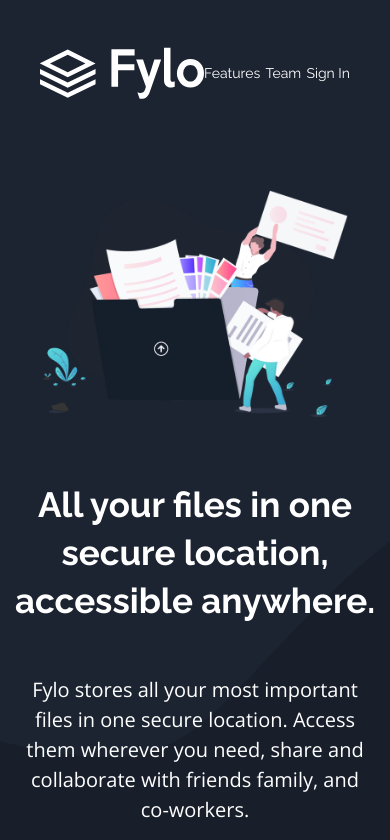
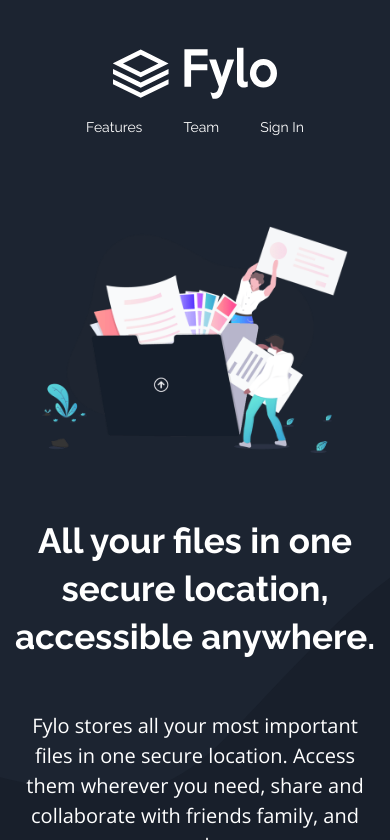
Before and after one commit to oppahero/fylo-dark-theme-landing-page, a Next.js app: page / in a window 390 px wide. Shown: the top 840 px of the page. Built offline with nearby package versions, Linux system fonts and the light colour scheme.

Commit message:
Fixed nav issue on mobile screen

```diff
--- a/src/pages/index.tsx
+++ b/src/pages/index.tsx
@@ -37,7 +37,7 @@ export default function Home() {
         <link rel="icon" href="/images/favicon-32x32.png" />
       </Head>
       <main role='main' className={`${styles.main} ${open_sans.variable}`}>
-        <nav >
+        <nav className={styles.nav}>
           <Image
             src="/images/logo.svg"
             alt="Fylo logo"
@@ -214,7 +214,6 @@ export default function Home() {
           <div className={styles.suscribeContainer} id='sigin'>
             <h2 className={styles.h2}>Get early access today</h2>
             <p>It only takes a minute to sign up and our free starter tier is extremely generous. If you have any questions, our support team would be happy to help you.</p>
-
             <form noValidate onSubmit={handleSubmit}>
               <div className={styles.suscribe}>
                 <div className={styles.inputGroup}>
--- a/src/styles/Home.module.css
+++ b/src/styles/Home.module.css
@@ -1,15 +1,21 @@
 .main {
   font-family: var(--font-opensans);
+}
+
+.nav {
+  flex-direction: column;
+  align-items: center;
+  gap: 20px;
 }
 
 .navUl {
   display: flex;
   width: 300px;
-  justify-content: space-between;
+  justify-content: space-evenly;
   align-items: center;
 }
 
-.inputGroup{
+.inputGroup {
   display: flex;
   flex-direction: column;
 }
@@ -318,15 +324,22 @@
   font-weight: 700;
 }
 
-
-
-
 @media screen and (max-width: 350px) {
 }
 
 @media screen and (min-width: 750px) {
   .navLi {
     font-size: 20px;
+  }
+
+  .nav {
+    justify-content: space-between;
+    flex-direction: row;
+    gap: 0;
+  }
+
+  .navUl {
+    justify-content: space-between;
   }
 
   .imageIntro {
@@ -440,9 +453,6 @@
     font-size: 14px;
     line-height: 24px;
   }
-
-
-
 }
 
 @media screen and (min-width: 1240px) {
@@ -454,8 +464,6 @@
   .featuresContainer {
     row-gap: 77px;
   }
-
-
 
   .teamContainer__card {
     height: 240px;
@@ -472,8 +480,6 @@
     background-image: url("/images/bg-curvy-desktop.svg");
     height: 580px;
   }
-
-
 
   .textFooter {
     flex-direction: row;
--- a/src/styles/globals.css
+++ b/src/styles/globals.css
@@ -38,8 +38,8 @@ li {
 
 nav{
   display: flex;
-  justify-content: space-between;
   padding: 47px 40px  91px;
+
 }
 
 button{
```
